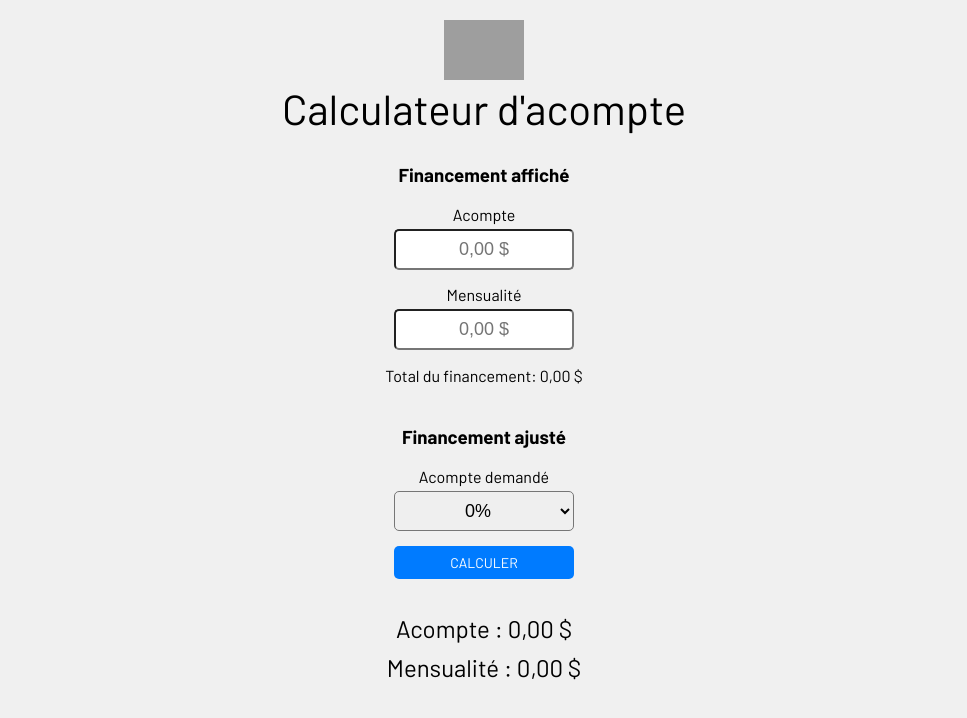
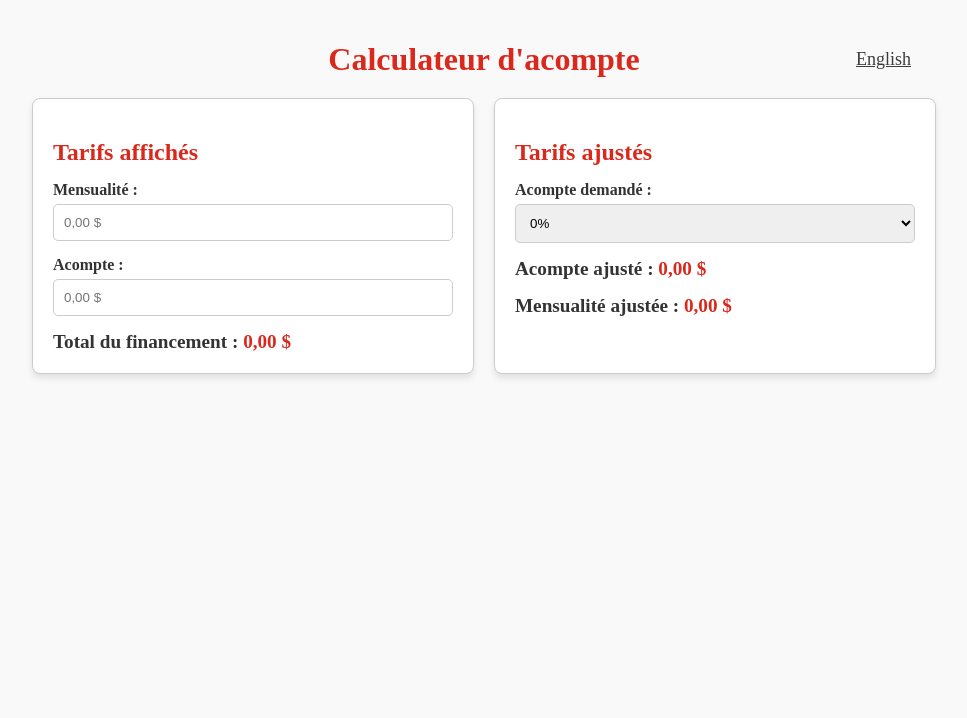
Before and after one commit to rogersrepaccess/calculateur-acompte, a plain HTML site: page index.html in a window 1280 px wide. Shown: the whole page, without its empty margins (156-1123 px from the left). Drawn offline with Linux system fonts and the light colour scheme; grey boxes are pictures that could not be loaded; a web font is replaced by a local one.

Commit message:
Update index.html

```diff
--- a/index.html
+++ b/index.html
@@ -1,147 +1,161 @@
 <!DOCTYPE html>
 <html lang="fr">
 <head>
-    <script src="https://kit.fontawesome.com/ac7a48620a.js" crossorigin="anonymous"></script>
-    <link rel="icon" type="image/png" href="https://i.imgur.com/ppAKrZD.png"/>
-    <link rel="preconnect" href="https://fonts.googleapis.com">
-    <link rel="preconnect" href="https://fonts.gstatic.com" crossorigin>
-    <link href="https://fonts.googleapis.com/css2?family=Barlow:ital,wght@0,100;0,200;0,300;0,400;0,500;0,600;0,700;0,800;0,900;1,100;1,200;1,300;1,400;1,500;1,600;1,700;1,800;1,900&family=Ga+Maamli&display=swap" rel="stylesheet">
     <meta charset="UTF-8">
     <meta name="viewport" content="width=device-width, initial-scale=1.0">
+    <link rel="icon" href="favicon.png" type="image/png">
     <title>Calculateur d'acompte</title>
     <style>
+
+        @font-face {
+          font-family: 'Ted Next';
+          src: url('https://raw.githubusercontent.com/rogersrepaccess/devis/main/fonts/TedNext-Regular.woff') format('woff');
+          font-weight: normal;
+          font-style: normal;
+        }
+
         body {
-            font-family: Barlow;
-            max-width: 600px;
-            margin: auto;
+            font-family: 'Ted Next';
+            margin: 20px;
+            background-color: #f9f9f9;
+            color: #333;
+        }
+
+        .header {
+          display: flex;
+          flex-direction: row;
+          border: 0px solid black;
+        }
+
+        .header-spacer {
+          display: flex;
+          flex-direction: column;
+          border: 0px solid black;
+          width: 20%
+        }
+
+        .header-title {
+          display: flex;
+          flex-direction: column;
+          border: 0px solid black;
+          width: 60%
+        }
+
+        .header-language {
+          display: flex;
+          flex-direction: column;
+          border: 0px solid black;
+          width: 20%;
+          justify-content: center;
+        }
+
+          #language {
+            font-size: 18px;
+            color: #3D3C3C;
+            text-decoration: underline;
+            transition-duration: 200ms;
+          }
+
+          #language:hover {
+            font-size: 20px;
+          }
+
+        h1 {
+            text-align: center;
+            color: #DA291C;
+            margin-bottom: 20px;
+        }
+        .container {
+            display: flex;
+            justify-content: center;
+            gap: 20px;
+            flex-wrap: wrap;
+        }
+        .section {
+            background-color: #fff;
+            border: 1px solid #ccc;
+            border-radius: 8px;
+            box-shadow: 0 4px 6px rgba(0, 0, 0, 0.1);
             padding: 20px;
-            background-color: #f0f0f0;
-            text-align: center;
+            width: 400px; /* Réduction de la largeur */
+            max-width: 100%; /* S'adapte sur petits écrans */
+        }
+        .section h2 {
+            color: #DA291C;
+            margin-bottom: 15px;
+        }
+        .input-container {
+            margin-bottom: 15px;
         }
         label {
+            font-weight: bold;
             display: block;
             margin-bottom: 5px;
         }
-        input, select, button {
+        input[type="text"], select {
+            padding: 10px;
             width: 100%;
-            padding: 8px;
-            margin-bottom: 15px;
+            border: 1px solid #ccc;
+            border-radius: 5px;
             box-sizing: border-box;
         }
-        .banner {
-            height: auto;
-            margin: auto;
-            font-size: 42px;
-            margin-bottom: 30px;
-            text-align: center;
+        .result {
+            font-size: 1.2em;
+            font-weight: bold;
+            margin-top: 15px;
         }
-        .banner-title {
-            margin-top: -5px;
-        }
-        .banner-icon {
-            text-align: center;
-        }
-        .banner-icon-src {
-            width: 80px;
-        }
-
-        #mensualite {
-            width: 30%;
-            padding: 8px;
-            margin-bottom: -5px;
-            box-sizing: border-box;
-            text-align: center;
-          font-size : 18px;
-          border-radius: 5px;
-        }
-
-        #acompte {
-            width: 30%;
-            padding: 8px;
-            margin-bottom: 15px;
-            box-sizing: border-box;
-            text-align: center;
-          font-size : 18px;
-          border-radius: 5px;
-        }
-
-        h4 {
-          margin-bottom: 40px;
-          font-weight: normal;
-        }
-
-        h2 {
-          margin-bottom: -10px;
-          font-weight: normal;
-        }
-
-        #acompteDemande {
-            width: 30%;
-            padding: 8px;
-            margin-bottom: 15px;
-            box-sizing: border-box;
-            text-align: center;
-            font-size : 18px;
-            border-radius: 5px;
-        }
-
-        #calculer {
-            width: 30%;
-            padding: 8px;
-            margin-bottom: 15px;
-            box-sizing: border-box;
-            text-align: center;
-          font-size : 18px;
-        }
-
-        #calculer {
-            font-family: Barlow;
-            font-weight: normal;
-            font-size: 14px;
-            text-transform: uppercase;
-            background-color: #007bff;
-            color: white;
-            border: none;
-            border-radius: 5px;
-            cursor: pointer;
-            transition-property: background-color;
-            transition-duration: 100ms;
-        }
-        #calculer:hover {
-            background-color: #0056b3;
+        .result span {
+            color: #DA291C;
         }
     </style>
 </head>
 <body>
 
-    <div class="banner">
-      <div class="banner-icon">
-        <img class="banner-icon-src" src="https://i.imgur.com/ppAKrZD.png"></img>
+  <div class="header">
+
+    <div class="header-spacer">
+
     </div>
-      <div class="banner-title" id="banner-title">
-        Calculateur d'acompte
+
+    <div class="header-title">
+
+      <h1>Calculateur d'acompte</h1>
+
+    </div>
+
+    <div class="header-language">
+
+      <div class="language-change">
+        <a href="https://rogersrepaccess.github.io/downpayment-calculator/" id="language">
+          English
+        </a>
+      </div>
+
+    </div>
+
+  </div>
+
+    <div class="container">
+        <div class="section" id="tarifs-affiches">
+            <h2>Tarifs affichés</h2>
+            <div class="input-container">
+                <label for="mensualite">Mensualité :</label>
+                <input type="text" id="mensualite" name="mensualite" placeholder="0,00 $" onblur="formatCurrency('mensualite'); calculateTotal()">
+            </div>
+            <div class="input-container">
+                <label for="acompte">Acompte :</label>
+                <input type="text" id="acompte" name="acompte" placeholder="0,00 $" onblur="formatCurrency('acompte'); calculateTotal()">
+            </div>
+            <div class="result">
+                Total du financement : <span id="totalFinancement">0,00 $</span>
             </div>
         </div>
 
-    <h3>Financement affiché</h3>
-
-    <!-- Champ de saisie A -->
-    <label for="acompte">Acompte</label>
-    <input type="text" id="acompte" placeholder="0,00 $">
-
-    <!-- Champ de saisie B -->
-    <label for="mensualite">Mensualité</label>
-    <input type="text" id="mensualite" placeholder="0,00 $">
-
-    <!-- Total du financement -->
-    <h4>Total du financement: <span id="totalFinancement">0,00 $</span></h4>
-
-     <h3>Financement ajusté</h3>
-
-    <!-- Menu déroulant Acompte demandé -->
-    <div class="acompteDemande">
-    <label for="acompteDemande">Acompte demandé</label>
-    <select id="acompteDemande">
+        <div class="section" id="tarifs-ajustes">
+            <h2>Tarifs ajustés</h2>
+            <div class="input-container">
+                <label for="adjustmentRate">Acompte demandé :</label>
+                <select id="adjustmentRate" name="adjustmentRate" onchange="calculateAdjustedValues()">
                     <option value="0">0%</option>
                     <option value="10">10%</option>
                     <option value="20">20%</option>
@@ -155,64 +169,88 @@
                     <option value="100">100%</option>
                 </select>
             </div>
-
-    <!-- Bouton Calculer -->
-    <button id="calculer">Calculer</button>
-
-    <!-- Acompte recalculé -->
-    <h2>Acompte : <span id="acompteRecalcule">0,00 $</span></h2>
-
-    <!-- Mensualité recalculée -->
-    <h2>Mensualité : <span id="mensualiteRecalculee">0,00 $</span></h2>
+            <div class="result">
+                Acompte ajusté : <span id="adjustedAcompte">0,00 $</span>
+            </div>
+            <div class="result">
+                Mensualité ajustée : <span id="adjustedMensualite">0,00 $</span>
+            </div>
+        </div>
+    </div>
 
     <script>
-        // Fonction pour formater un nombre en dollars canadiens avec virgule et symbole $.
-        function formatDollar(value) {
-            if (isNaN(value)) return "0,00 $";
-            return parseFloat(value).toFixed(2).replace('.', ',') + ' $';
+        // Fonction pour formater un montant en devise canadienne
+        function formatCurrency(id) {
+            const input = document.getElementById(id);
+            let value = input.value;
+
+            // Remplacer la virgule par un point pour gérer les saisies avec des virgules
+            value = value.replace(',', '.');
+
+            // Tenter de convertir la valeur en nombre
+            const number = parseFloat(value);
+
+            if (!isNaN(number)) {
+                // Formatage en devise canadienne en français
+                const formattedValue = number.toLocaleString('fr-CA', {
+                    style: 'currency',
+                    currency: 'CAD',
+                    minimumFractionDigits: 2
+                });
+
+                // Supprimer l'espace insécable pour respecter l'affichage demandé
+                input.value = formattedValue.replace(/\u00A0/g, ' ');
+            } else {
+                // Si la valeur saisie n'est pas un nombre valide, vider le champ
+                input.value = '';
+            }
         }
 
-        // Fonction pour calculer le total du financement (24 fois mensualité + acompte)
-        function calculerTotalFinancement() {
-            var acompte = parseFloat(document.getElementById('acompte').value.replace(',', '.').replace(' $', ''));
-            var mensualite = parseFloat(document.getElementById('mensualite').value.replace(',', '.').replace(' $', ''));
+        // Fonction pour calculer le total du financement
+        function calculateTotal() {
+            const mensualiteInput = document.getElementById('mensualite').value.replace(',', '.').replace(/[^0-9.]/g, '');
+            const acompteInput = document.getElementById('acompte').value.replace(',', '.').replace(/[^0-9.]/g, '');
 
-            if (isNaN(acompte)) acompte = 0;
-            if (isNaN(mensualite)) mensualite = 0;
+            const mensualite = parseFloat(mensualiteInput) || 0;
+            const acompte = parseFloat(acompteInput) || 0;
 
-            // Calcul du total du financement : 24 fois la mensualité + acompte
-            var totalFinancement = acompte + mensualite * 24;
-            document.getElementById('totalFinancement').textContent = formatDollar(totalFinancement);
+            // Calcul du total : (24 x Mensualité) + Acompte
+            const totalFinancement = (24 * mensualite) + acompte;
+
+            // Afficher le total formaté
+            document.getElementById('totalFinancement').textContent = totalFinancement.toLocaleString('fr-CA', {
+                style: 'currency',
+                currency: 'CAD',
+                minimumFractionDigits: 2
+            });
+
+            // Mettre à jour les valeurs ajustées
+            calculateAdjustedValues();
         }
 
-        // Quand l'utilisateur quitte le champ "Acompte", on reformate et recalcule le total.
-        document.getElementById('acompte').addEventListener('blur', function() {
-            var acompte = document.getElementById('acompte').value.replace(',', '.');
-            document.getElementById('acompte').value = formatDollar(acompte);
-            calculerTotalFinancement();  // Recalculer le total après formatage
+        // Fonction pour calculer les valeurs ajustées (Acompte et Mensualité)
+        function calculateAdjustedValues() {
+            const totalFinancementText = document.getElementById('totalFinancement').textContent.replace(',', '.').replace(/[^0-9.]/g, '');
+            const adjustmentRate = parseFloat(document.getElementById('adjustmentRate').value) || 0;
+
+            const totalFinancement = parseFloat(totalFinancementText) || 0;
+            const adjustedAcompte = (totalFinancement * adjustmentRate) / 100;
+            const adjustedMensualite = (totalFinancement - adjustedAcompte) / 24;
+
+            // Afficher l'acompte ajusté formaté
+            document.getElementById('adjustedAcompte').textContent = adjustedAcompte.toLocaleString('fr-CA', {
+                style: 'currency',
+                currency: 'CAD',
+                minimumFractionDigits: 2
             });
 
-        // Quand l'utilisateur quitte le champ "Mensualité", on reformate et recalcule le total.
-        document.getElementById('mensualite').addEventListener('blur', function() {
-            var mensualite = document.getElementById('mensualite').value.replace(',', '.');
-            document.getElementById('mensualite').value = formatDollar(mensualite);
-            calculerTotalFinancement();  // Recalculer le total après formatage
+            // Afficher la mensualité ajustée formatée
+            document.getElementById('adjustedMensualite').textContent = adjustedMensualite.toLocaleString('fr-CA', {
+                style: 'currency',
+                currency: 'CAD',
+                minimumFractionDigits: 2
             });
-
-        // Fonction du bouton "Calculer"
-        document.getElementById('calculer').addEventListener('click', function() {
-            var totalFinancement = parseFloat(document.getElementById('totalFinancement').textContent.replace(',', '.').replace(' $', ''));
-            var acompteDemande = parseFloat(document.getElementById('acompteDemande').value) / 100;
-
-            // Calcul de l'acompte recalculé
-            var acompteRecalcule = totalFinancement * acompteDemande;
-            document.getElementById('acompteRecalcule').textContent = formatDollar(acompteRecalcule);
-
-            // Calcul de la mensualité recalculée (différence entre total financement et acompte, divisé par 24)
-            var mensualiteRecalculee = (totalFinancement - acompteRecalcule) / 24;
-            document.getElementById('mensualiteRecalculee').textContent = formatDollar(mensualiteRecalculee);
-        });
+        }
     </script>
-
 </body>
 </html>
```
Lines whose indentation alone changed are shown as unchanged.
